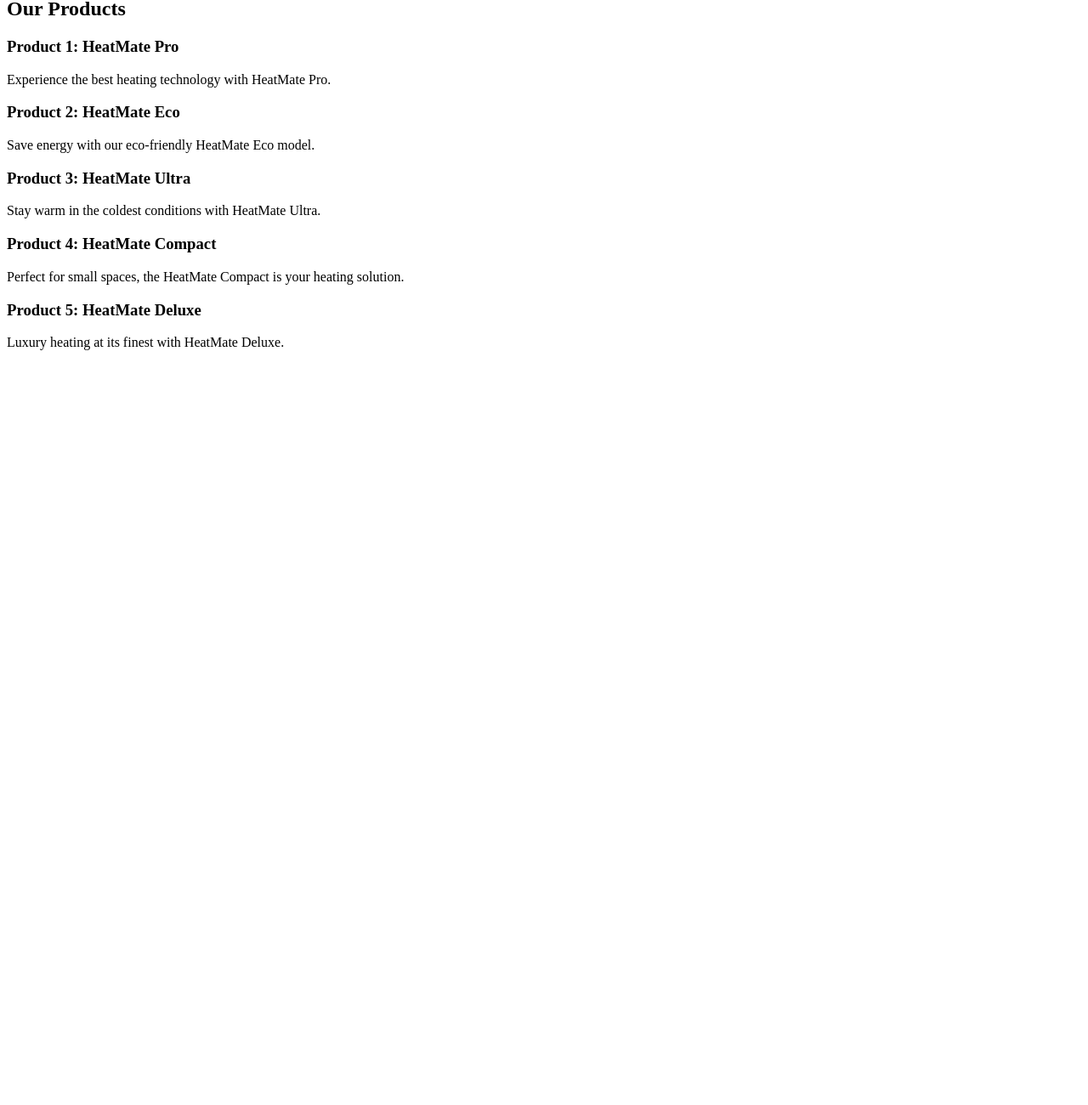
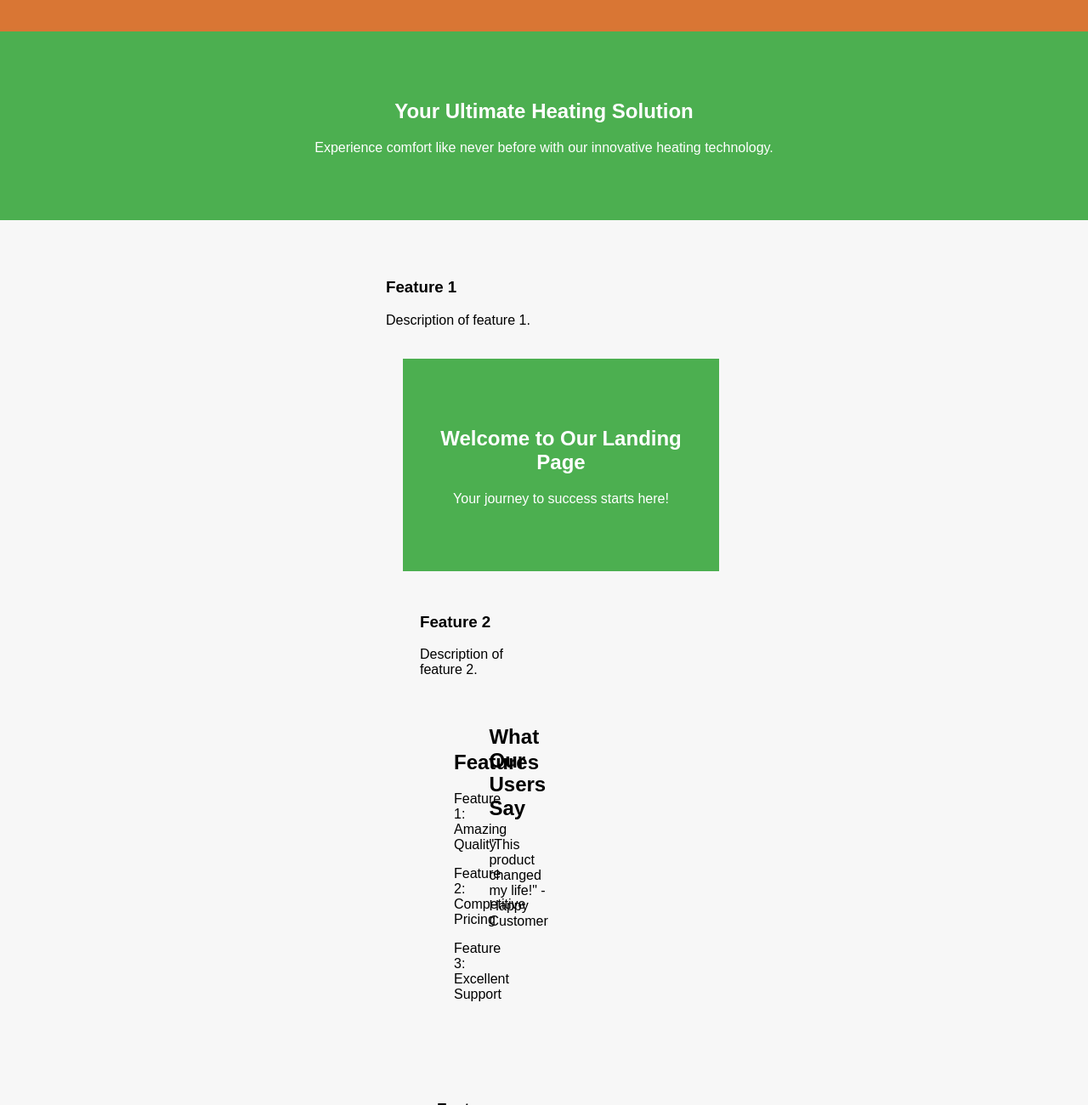
Before and after one commit to hotdevin28-ctrl/heatmate-mini-landing, a plain HTML site: page index.html in a window 1280 px wide. Shown: the part 83-1383 px from the top of the page at 85% size. Before the commit the page ends 800 px from the top, so only its background shows below. Drawn offline with Linux system fonts and the light colour scheme.

Commit message:
Update index.html

```diff
--- a/index.html
+++ b/index.html
@@ -3,30 +3,91 @@
 <head>
     <meta charset="UTF-8">
     <meta name="viewport" content="width=device-width, initial-scale=1.0">
-    <title>HeatMate Mini Landing</title>
+    <title>Landing Page</title>
+    <style>
+        body { font-family: Arial, sans-serif; margin: 0; padding: 0; }
+        header { background-color: #D97634; color: white; padding: 20px; text-align: center; }
+        section { padding: 40px 20px; }
+        .hero { background-color: #FFF5E6; text-align: center; }
+        .features { background-color: #F7F7F7; display: flex; justify-content: space-around; }
+        .feature { width: 30%; padding: 20px; }
+        .testimonials { background-color: #D97634; color: white; text-align: center; }
+        .cta { background-color: #2C2416; color: white; text-align: center; padding: 30px; }
+        form { display: flex; flex-direction: column; align-items: center; }
+        input, textarea { margin: 10px 0; padding: 10px; width: 80%; max-width: 400px; }
+        button { padding: 10px 20px; background-color: #D97634; color: white; border: none; cursor: pointer; }
+        @media (max-width: 768px) { .features { flex-direction: column; align-items: center; } .feature { width: 80%; } }
+        .container { width: 100%; margin: 0 auto; padding: 20px; }
+        .hero { background: #4CAF50; color: white; padding: 60px 20px; text-align: center; }
+        .features { padding: 20px; }
+        .feature { margin: 10px 0; }
+        .cta { background: #f44336; color: white; padding: 20px; text-align: center; }
+        footer { text-align: center; padding: 20px; background: #333; color: white; }
+    </style>
 </head>
 <body>
-    <h1>Welcome to HeatMate!</h1>
-    <h2>Our Products</h2>
-    <div class="product-ad">
-        <h3>Product 1: HeatMate Pro</h3>
-        <p>Experience the best heating technology with HeatMate Pro.</p>
-    </div>
-    <div class="product-ad">
-        <h3>Product 2: HeatMate Eco</h3>
-        <p>Save energy with our eco-friendly HeatMate Eco model.</p>
-    </div>
-    <div class="product-ad">
-        <h3>Product 3: HeatMate Ultra</h3>
-        <p>Stay warm in the coldest conditions with HeatMate Ultra.</p>
-    </div>
-    <div class="product-ad">
-        <h3>Product 4: HeatMate Compact</h3>
-        <p>Perfect for small spaces, the HeatMate Compact is your heating solution.</p>
-    </div>
-    <div class="product-ad">
-        <h3>Product 5: HeatMate Deluxe</h3>
-        <p>Luxury heating at its finest with HeatMate Deluxe.</p>
+    <header>
+        <h1>Welcome to Heatmate Mini</h1>
+    </header>
+
+    <section class="hero">
+        <h2>Your Ultimate Heating Solution</h2>
+        <p>Experience comfort like never before with our innovative heating technology.</p>
+    </section>
+
+    <section class="features">
+        <div class="feature">
+            <h3>Feature 1</h3>
+            <p>Description of feature 1.</p>
+    <div class="container">
+        <div class="hero">
+            <h1>Welcome to Our Landing Page</h1>
+            <p>Your journey to success starts here!</p>
+        </div>
+        <div class="feature">
+            <h3>Feature 2</h3>
+            <p>Description of feature 2.</p>
+        <div class="features">
+            <div class="feature">
+                <h2>Features</h2>
+                <p>Feature 1: Amazing Quality</p>
+                <p>Feature 2: Competitive Pricing</p>
+                <p>Feature 3: Excellent Support</p>
+            </div>
+            <div class="social-proof">
+                <h2>What Our Users Say</h2>
+                <p>"This product changed my life!" - Happy Customer</p>
+            </div>
+        </div>
+        <div class="feature">
+            <h3>Feature 3</h3>
+            <p>Description of feature 3.</p>
+        <div class="cta">
+            <h2>Join Us Today!</h2>
+            <p>Don’t miss out on our amazing service. Sign up now!</p>
+            <button onclick="alert('Thank you for signing up!')">Sign Up!</button>
+        </div>
+    </section>
+
+    <section class="testimonials">
+        <h2>What Our Customers Say</h2>
+        <p>"This product changed my life!" - Happy Customer</p>
+        <p>"Excellent service and quality!" - Satisfied Client</p>
+    </section>
+
+    <section class="cta">
+        <h2>Get Started Today!</h2>
+        <form>
+            <input type="text" placeholder="Your Name" required>
+            <input type="email" placeholder="Your Email" required>
+            <textarea placeholder="Your Message" required></textarea>
+            <button type="submit">Submit</button>
+        </form>
+    </section>
+        <footer>
+            <h3>Contact Us</h3>
+            <p>Email: contact@example.com</p>
+        </footer>
     </div>
 </body>
 </html>
```
